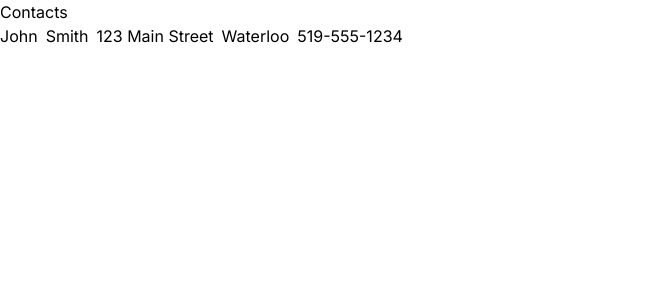
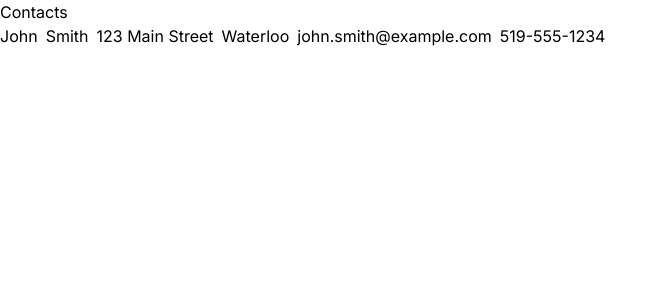
Before and after one commit to lucasgladding/refactoring-react, a Next.js app: page /contacts in a window 1280 px wide. Shown: the top 300 px of the page, without its empty margins (0-668 px from the left). Built offline with nearby package versions, Linux system fonts and the light colour scheme.

Commit message:
Updated structure.

```diff
--- a/src/app/contacts/page.tsx
+++ b/src/app/contacts/page.tsx
@@ -1,16 +1,17 @@
 export default function Page() {
     return (
-        <div>
-            <h1>Contacts</h1>
-            <div>
-                <div className="flex gap-2">
+        <>
+            <header>Contacts</header>
+            <main>
+                <article className="flex gap-2">
                     <div>John</div>
                     <div>Smith</div>
                     <div>123 Main Street</div>
                     <div>Waterloo</div>
+                    <div>john.smith@example.com</div>
                     <div>519-555-1234</div>
-                </div>
-            </div>
-        </div>
+                </article>
+            </main>
+        </>
     )
 }
```
